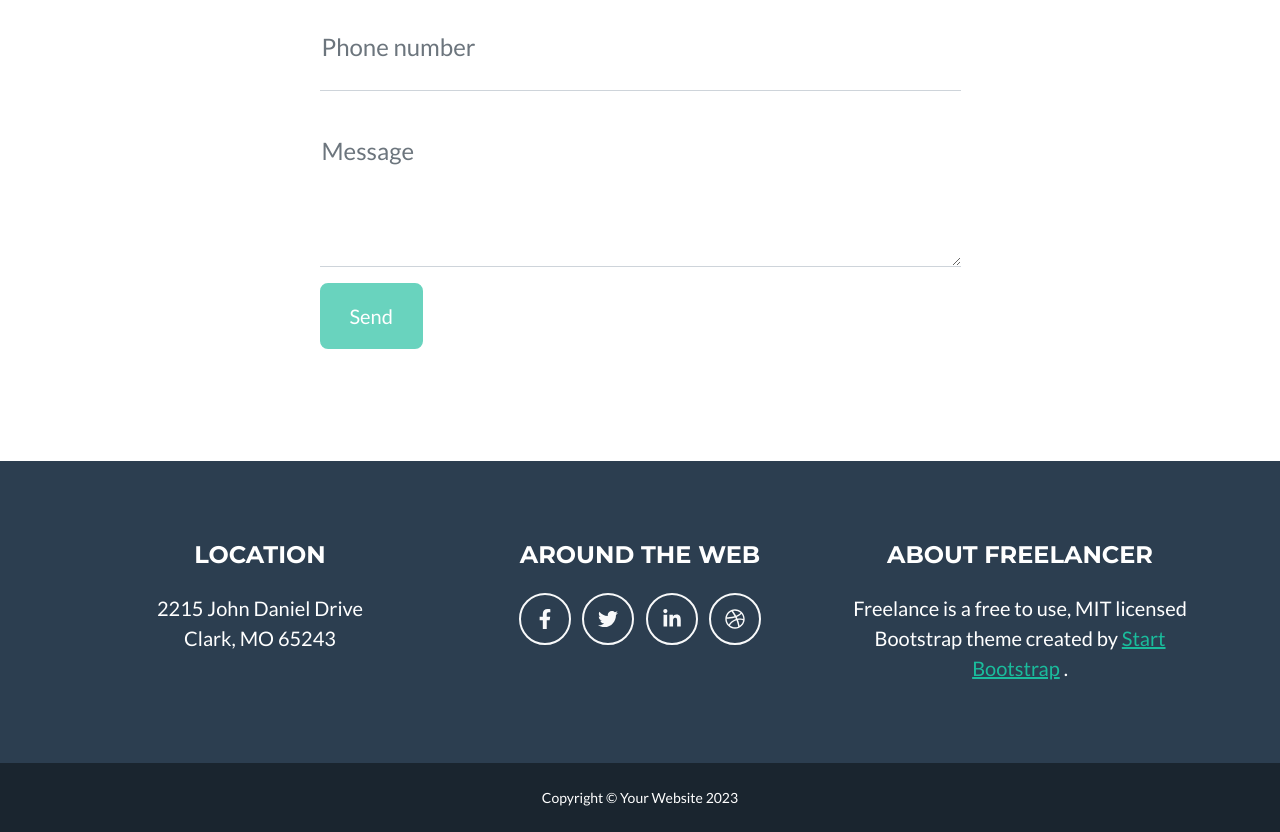
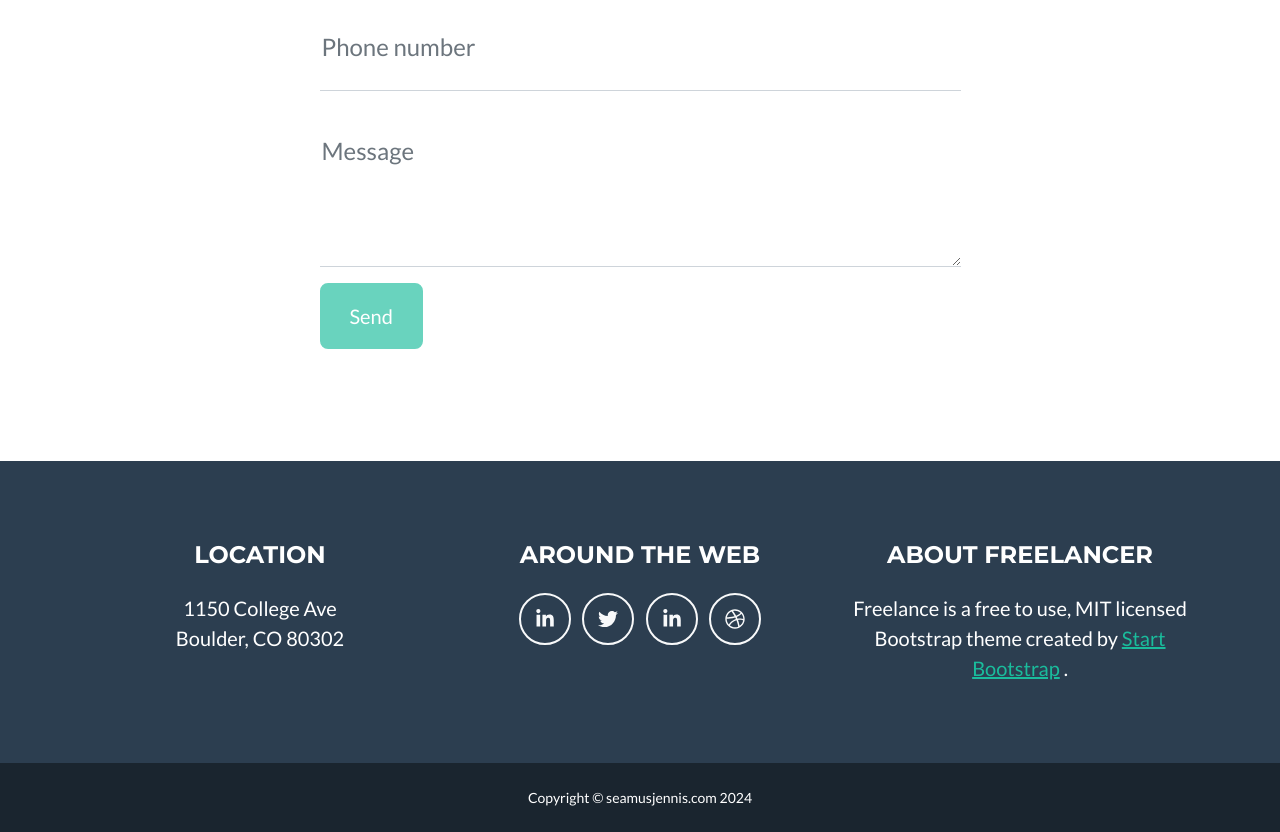
Before and after one commit to sakeizpro/seamusjennis.com, a plain HTML site: page index.html in a window 1280 px wide. Shown: the part 2355-3187 px from the top of the page. Drawn offline with nearby package versions, Linux system fonts and the light colour scheme.

Commit message:
Update index.html
In ~> F

```diff
--- a/index.html
+++ b/index.html
@@ -177,15 +177,15 @@ m<!DOCTYPE html>
                     <div class="col-lg-4 mb-5 mb-lg-0">
                         <h4 class="text-uppercase mb-4">Location</h4>
                         <p class="lead mb-0">
-                            2215 John Daniel Drive
+                            1150 College Ave
                             <br />
-                            Clark, MO 65243
+                            Boulder, CO 80302
                         </p>
                     </div>
                     <!-- Footer Social Icons-->
                     <div class="col-lg-4 mb-5 mb-lg-0">
                         <h4 class="text-uppercase mb-4">Around the Web</h4>
-                        <a class="btn btn-outline-light btn-social mx-1" href="#!"><i class="fab fa-fw fa-facebook-f"></i></a>
+                        <a class="btn btn-outline-light btn-social mx-1" href="#!"><i class="fab fa-fw fa-linkedin-in"></i></a>
                         <a class="btn btn-outline-light btn-social mx-1" href="#!"><i class="fab fa-fw fa-twitter"></i></a>
                         <a class="btn btn-outline-light btn-social mx-1" href="#!"><i class="fab fa-fw fa-linkedin-in"></i></a>
                         <a class="btn btn-outline-light btn-social mx-1" href="#!"><i class="fab fa-fw fa-dribbble"></i></a>
@@ -204,7 +204,7 @@ m<!DOCTYPE html>
         </footer>
         <!-- Copyright Section-->
         <div class="copyright py-4 text-center text-white">
-            <div class="container"><small>Copyright &copy; Your Website 2023</small></div>
+            <div class="container"><small>Copyright &copy; seamusjennis.com 2024</small></div>
         </div>
         <!-- Portfolio Modals-->
         <!-- Portfolio Modal 1-->
```
